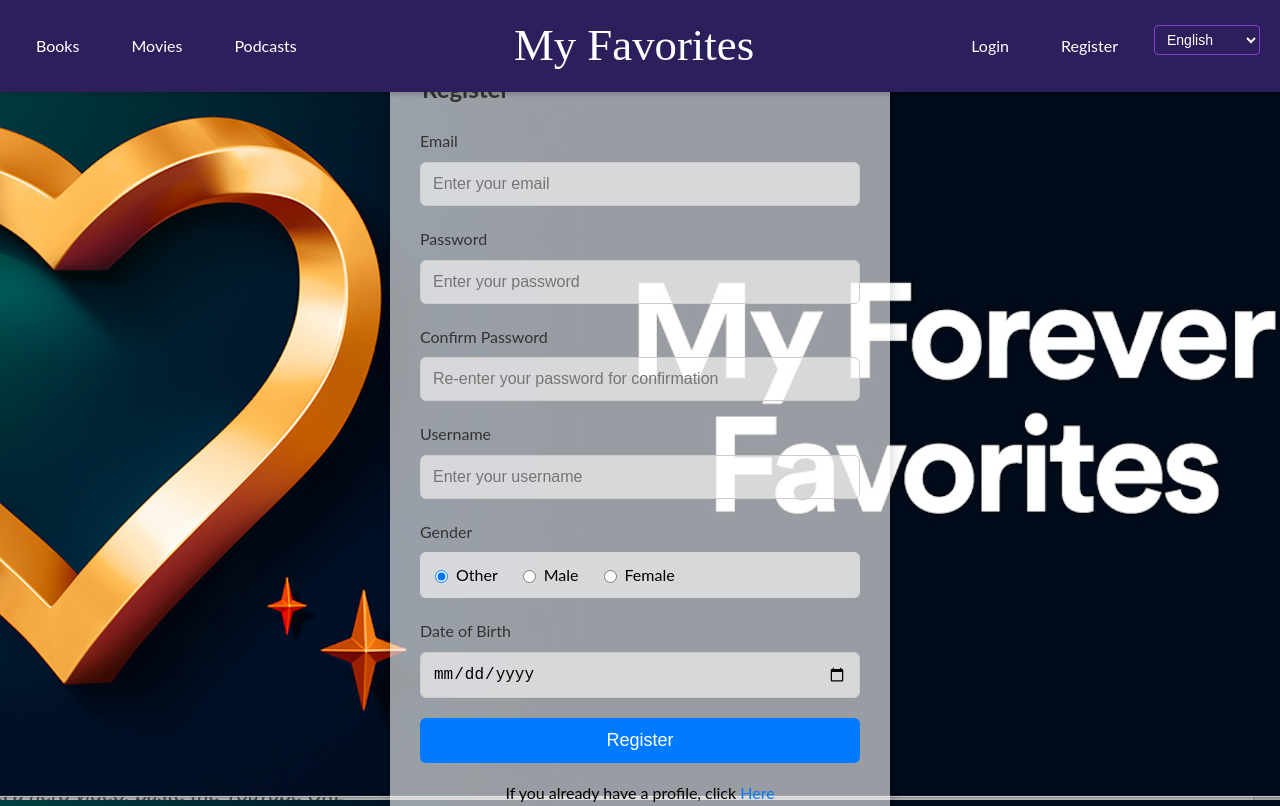
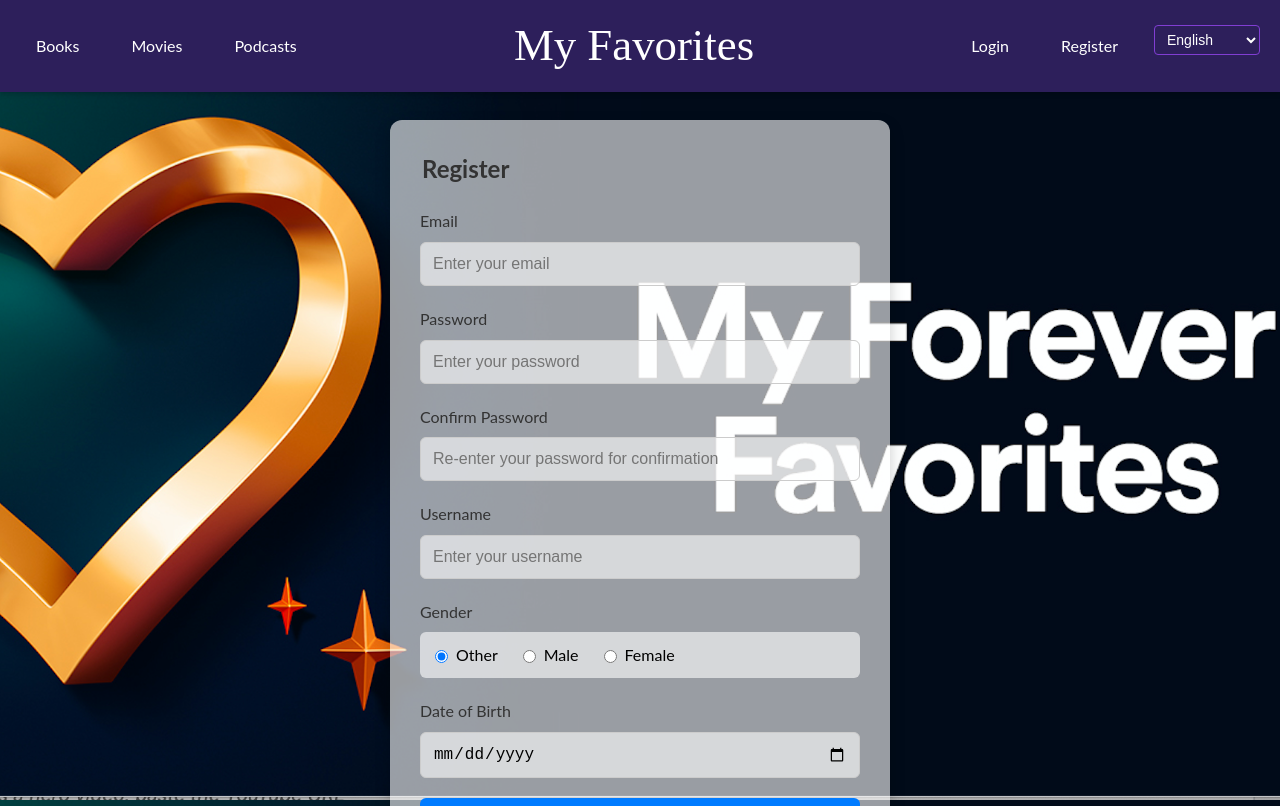
Before and after one commit to StoyanStoyanov1/MyFavorites, a React (Vite) app in the folder my-favorites/: page /register in a window 1280 px wide. Shown: the top 806 px of the page. Built offline with nearby package versions, Linux system fonts and the light colour scheme; a web font is replaced by a local one.

Commit message:
update authenctications css

```diff
--- a/my-favorites/public/styles/authentication.css
+++ b/my-favorites/public/styles/authentication.css
@@ -4,7 +4,7 @@
     justify-content: center;
     align-items: center;
     min-height: 100vh;
-    padding: 20px;
+    padding: 100px;
 }
 
 form {
```
